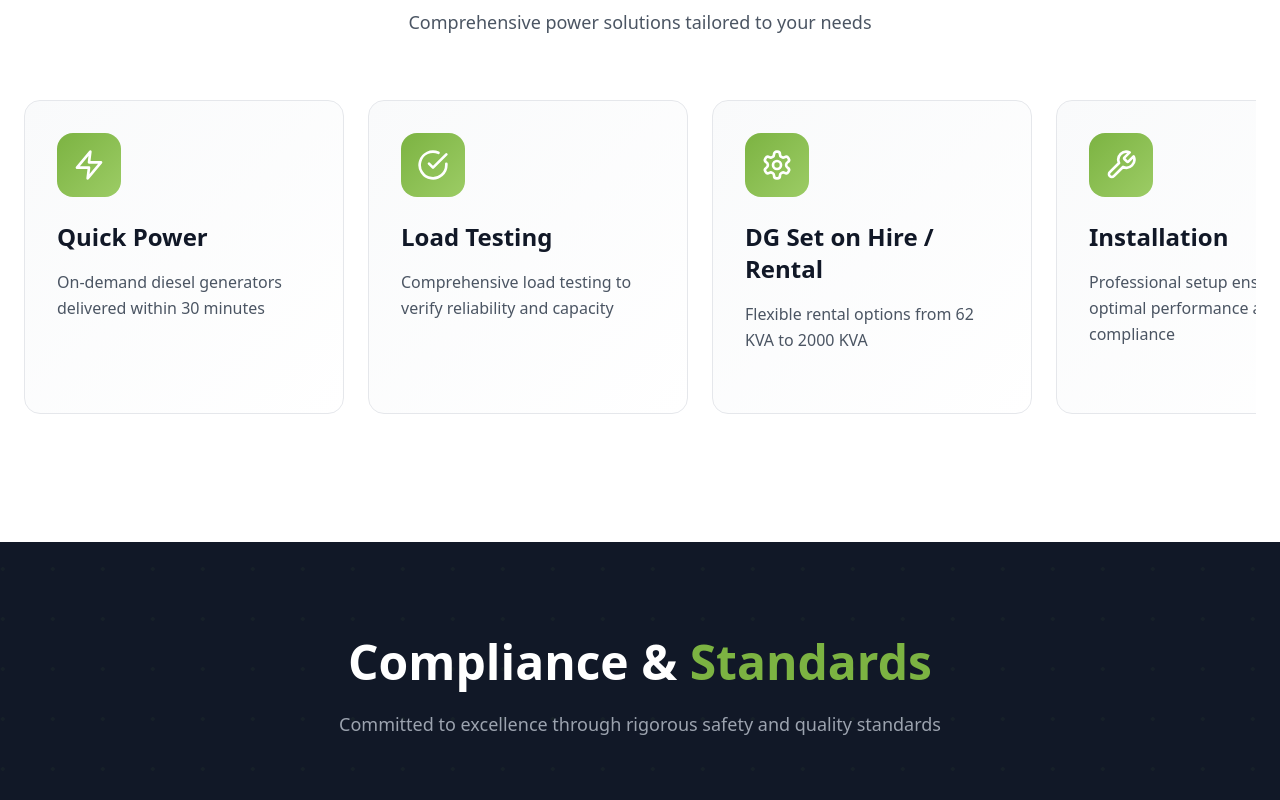
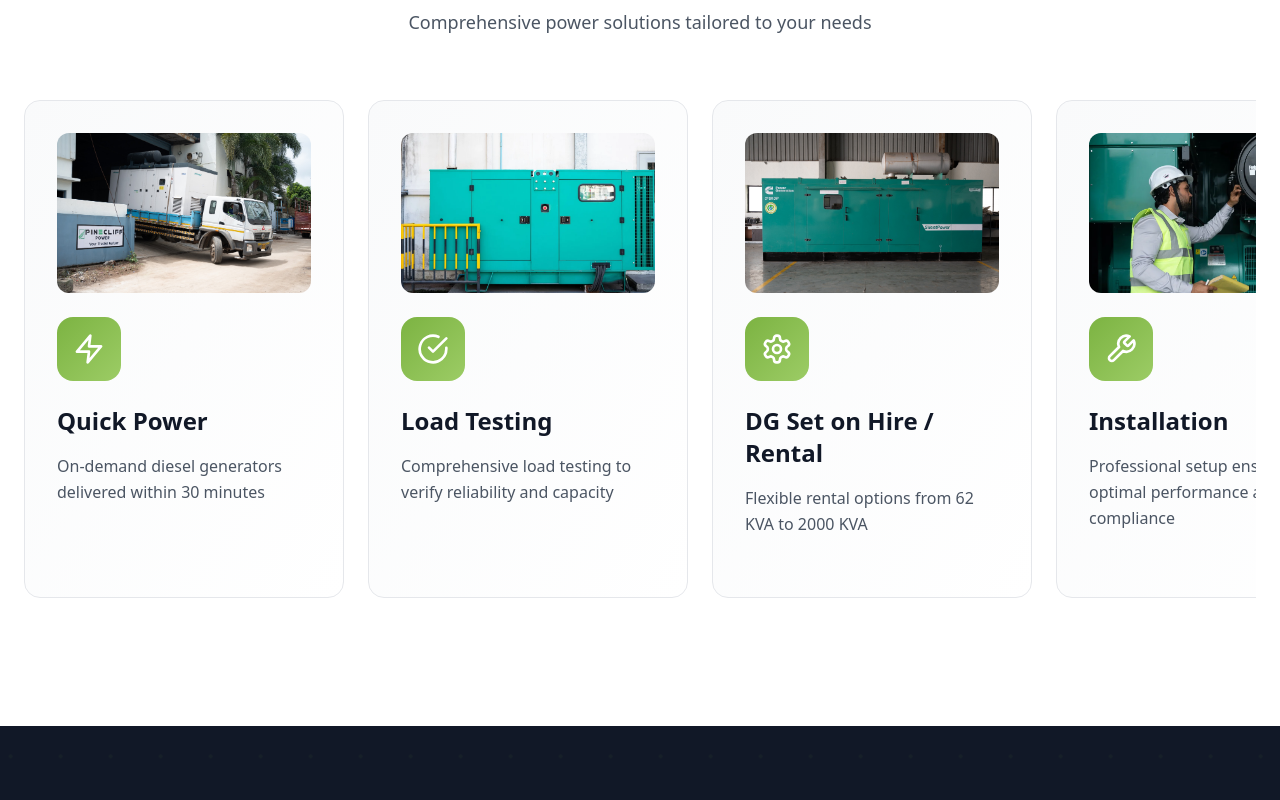
Before and after one commit to Vinit-G-2004/Pinecliff__Power__, a React (Vite) app: page / in a window 1280 px wide. Shown: the part 1560-2360 px from the top of the page. Built offline with nearby package versions, Linux system fonts and the light colour scheme.

Commit message:
Update Services.tsx

```diff
--- a/src/components/Services.tsx
+++ b/src/components/Services.tsx
@@ -8,21 +8,25 @@ const services = [
     icon: Zap,
     title: 'Quick Power',
     description: 'On-demand diesel generators delivered within 30 minutes',
+    image: '/services/quick-power.jpeg',
   },
   {
     icon: CheckCircle,
     title: 'Load Testing',
     description: 'Comprehensive load testing to verify reliability and capacity',
+    image: '/services/load-testing.png',
   },
   {
     icon: Settings,
     title: 'DG Set on Hire / Rental',
     description: 'Flexible rental options from 62 KVA to 2000 KVA',
+    image: '/services/dg-rental.jpeg',
   },
   {
     icon: Wrench,
     title: 'Installation',
     description: 'Professional setup ensuring optimal performance and compliance',
+    image: '/services/installation.png',
   },
 ];
 
@@ -68,6 +72,16 @@ export default function Services() {
                   className="bg-gradient-to-br from-gray-50 to-white border border-gray-200 rounded-2xl p-8 h-full hover:shadow-2xl transition-all duration-300 group cursor-pointer"
                   whileHover={{ y: -10, scale: 1.02 }}
                 >
+                  {/* IMAGE (ADDED ONLY) */}
+                  <div className="mb-6 overflow-hidden rounded-xl">
+                    <img
+                      src={service.image}
+                      alt={service.title}
+                      className="w-full h-40 object-cover transition-transform duration-500 group-hover:scale-110"
+                    />
+                  </div>
+
+                  {/* ICON (UNCHANGED) */}
                   <motion.div
                     className="w-16 h-16 bg-gradient-to-br from-[#7CB342] to-[#9CCC65] rounded-2xl flex items-center justify-center mb-6 group-hover:scale-110 transition-transform duration-300"
                     whileHover={{ rotate: 5 }}
@@ -75,6 +89,7 @@ export default function Services() {
                     <service.icon className="w-8 h-8 text-white" strokeWidth={2} />
                   </motion.div>
 
+                  {/* TEXT (UNCHANGED) */}
                   <h3 className="text-2xl font-bold text-gray-900 mb-4 group-hover:text-[#7CB342] transition-colors">
                     {service.title}
                   </h3>
```
